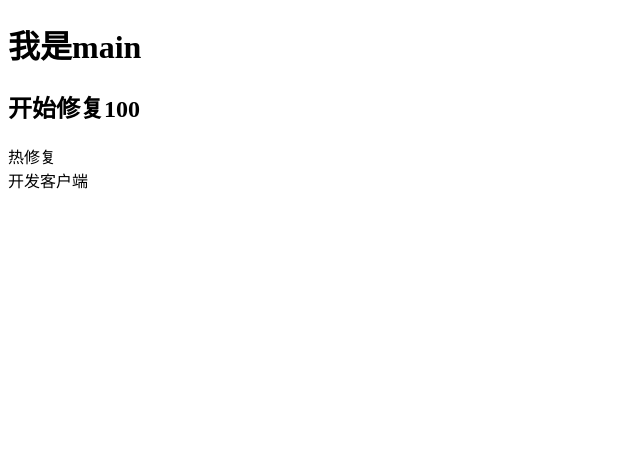
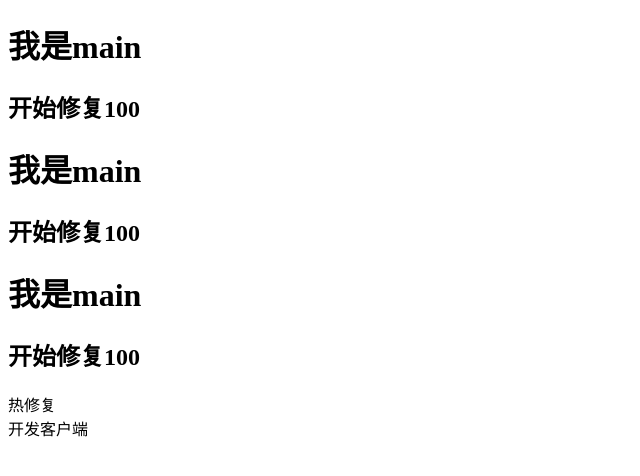
Before and after one commit to yuyucode/test-github, a website: page test.html in a window 1280 px wide. Shown: the whole page, without its empty margins (0-640 px from the left). Drawn offline with Linux system fonts and the light colour scheme.

Commit message:
'client:1'

```diff
--- a/test.html
+++ b/test.html
@@ -6,6 +6,14 @@
 </head>
 <body>
 <div id="app">
+    <h1>我是main</h1>
+    <h2>开始修复100</h2>
+</div>
+<div id="app2">
+    <h1>我是main</h1>
+    <h2>开始修复100</h2>
+</div>
+<div id="app3">
     <h1>我是main</h1>
     <h2>开始修复100</h2>
 </div>
```
